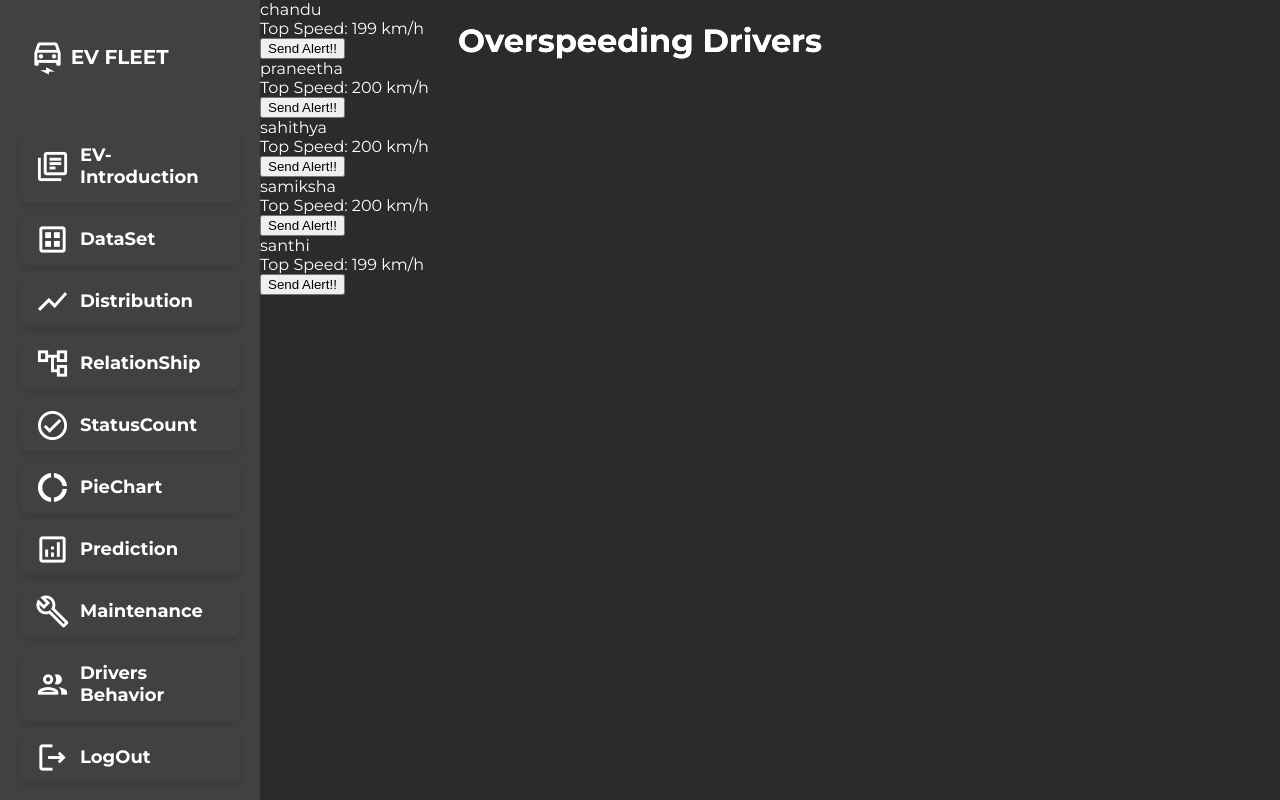
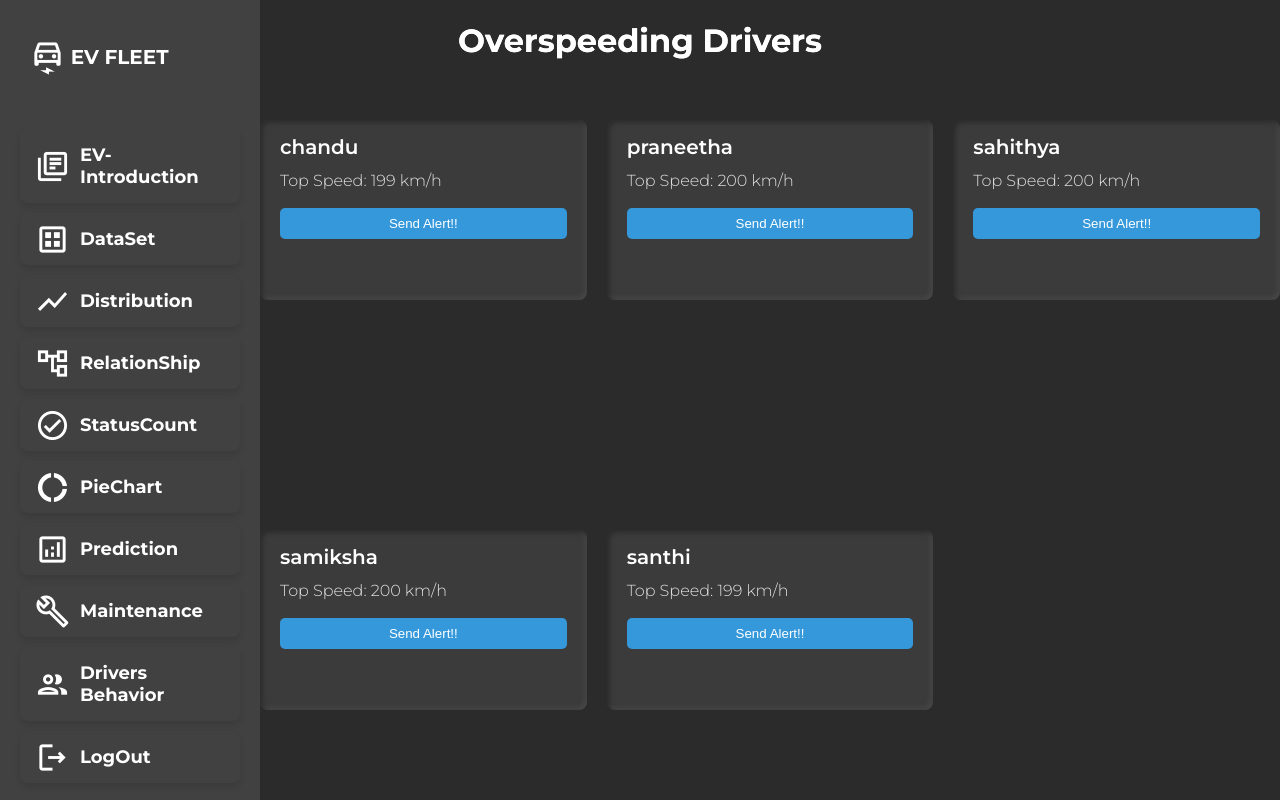
Before and after one commit to sahithyamadala/EVMonitoring, a Flask app: page /behavior in a window 1280 px wide. Run offline with Flask 3, Linux system fonts and the light colour scheme; parts of the project's set-up code (start-up, migrations or seed data) failed here and were passed over.

Commit message:
Update style.css

```diff
--- a/static/css/style.css
+++ b/static/css/style.css
@@ -361,3 +361,155 @@ h1 {
   color: rgba(255, 255, 255, 0.85);
   line-height: 1.5;
 }
+
+
+
+/* style for driver behavior table */
+
+ /* Main Content Area */
+ .data-box {
+  grid-area: main;
+  background: linear-gradient(145deg, #3b3b3b, #292929);
+  box-shadow: 5px 5px 15px #1a1a1a, -5px -5px 15px #4c4c4c;
+  border-radius: 10px;
+  padding: 30px;
+  margin: 20px;
+  overflow-y: auto;
+  max-height: calc(100vh - 40px);
+}
+
+/* Table Styles */
+table {
+  width: 100%;
+  border-collapse: collapse;
+  margin-top: 100px;
+  background-color: #414141;
+  border-radius: 10px;
+  overflow: hidden;
+}
+
+thead th {
+  background-color: #575757;
+  color: #ffffff;
+  padding: 10px;
+  text-align: center;
+  font-size: 16px;
+  font-weight: 600;
+}
+
+tbody tr {
+  transition: background-color 0.3s ease;
+}
+
+tbody tr:hover {
+  background-color: #575757;
+}
+
+tbody td {
+  color: rgba(255, 255, 255, 0.9);
+  padding: 10px;
+  text-align: center;
+  font-size: 14px;
+  font-weight: 400;
+  border-bottom: 1px solid #555;
+}
+
+tbody tr:last-child td {
+  border-bottom: none;
+}
+
+/* Scrollbar Customization */
+.data-box::-webkit-scrollbar {
+  width: 10px;
+}
+
+.data-box::-webkit-scrollbar-track {
+  background: #2b2b2b;
+}
+
+.data-box::-webkit-scrollbar-thumb {
+  background: #555;
+  border-radius: 5px;
+}
+
+.data-box::-webkit-scrollbar-thumb:hover {
+  background: #777;
+}
+
+
+/* status graph */
+/* Positioning the dropdown and label */
+.main-title-status{
+  position: relative; /* To allow proper placement of its child elements */
+  margin-top: 50px; /* Aligns it to the top of the parent container */
+  left: 0; /* Ensures alignment starts from the left */
+  display: flex; /* Align items horizontally (if needed) */
+  flex-direction: column; /* Stack label and dropdown vertically */
+  gap: 10px; /* Adds space between label and dropdown */
+  padding: 10px; /* Optional padding around the form */
+  z-index: 10; /* Ensures it appears above other elements */
+}
+#chart-container{
+  position: relative; /* To allow proper placement of its child elements */
+  margin-top: 90px;
+  width: 100%; /* Make the chart take 100% of the wrapper */
+  height: 100%; /* Or set it to a fixed height if you prefer */
+
+}
+
+
+/* drivers behavior */
+/* Intro Content Styling */
+.intro-driver {
+  display: grid;
+  grid-template-columns: repeat(auto-fit, minmax(280px, 1fr)); /* Adjust grid layout */
+  gap: 20px;
+}
+
+.driver-card {
+  background-color: #3b3b3b;
+  padding: 15px 20px;
+  border-radius: 8px;
+  text-align: left;
+  box-shadow: inset 2px 2px 5px #292929, inset -2px -2px 5px #4c4c4c;
+  transition: transform 0.3s, box-shadow 0.3s;
+  margin-top: 120px; /* Adds top margin between boxes */
+  height: 150px; /* Ensures the height adjusts based on content */
+  display: flex;
+  flex-direction: column; /* Aligns items vertically within the card */
+}
+
+.driver-card:hover {
+  transform: scale(1.03);
+  box-shadow: 4px 4px 10px #1a1a1a, -4px -4px 10px #4c4c4c;
+}
+
+.driver-card .driver-name {
+  font-size: 20px;
+  font-weight: 600;
+  color: #ffffff;
+  margin-bottom: 10px;
+}
+
+.driver-card .top-speed {
+  font-size: 16px;
+  font-weight: 300;
+  color: rgba(255, 255, 255, 0.85);
+  line-height: 1.5;
+}
+
+.notify-button {
+  background-color: #3498db;
+  color: white;
+  border: none;
+  padding: 8px 12px;
+  border-radius: 5px;
+  cursor: pointer;
+  transition: background-color 0.3s ease;
+  width: 100%;
+  margin-top: 15px;
+}
+
+.notify-button:hover {
+  background-color: #2c3e50;
+}
```
